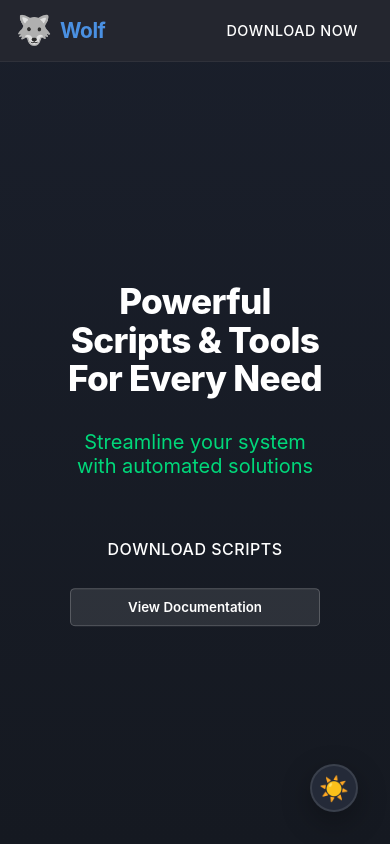
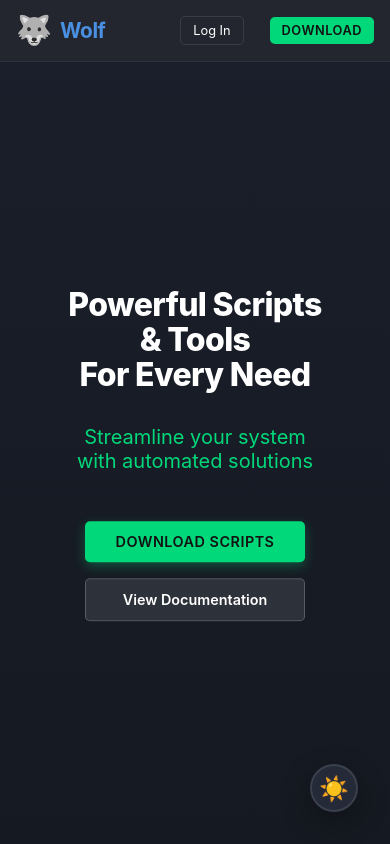
Before and after one commit to Zen0space/wolf-external, a React (Vite) app: page / in a window 390 px wide. Built offline with nearby package versions, Linux system fonts and the light colour scheme; no server answers.

Commit message:
fixing the button

```diff
--- a/src/App.css
+++ b/src/App.css
@@ -122,6 +122,41 @@ body {
   flex-shrink: 0;
 }
 
+.nav-actions .btn-login {
+  background: transparent;
+  color: var(--text-primary);
+  border: 1px solid var(--border-color);
+  border-radius: 5px;
+  padding: 8px 16px;
+  cursor: pointer;
+  transition: all 0.2s ease;
+  font-size: 0.9rem;
+}
+
+.nav-actions .btn-login:hover {
+  background-color: rgba(255, 255, 255, 0.05);
+}
+
+.nav-actions .btn-primary {
+  background-color: var(--btn-primary-bg);
+  color: var(--btn-primary-text);
+  font-weight: 600;
+  border: none;
+  border-radius: 5px;
+  padding: 8px 16px;
+  cursor: pointer;
+  transition: all 0.2s ease;
+  white-space: nowrap;
+  font-size: 0.9rem;
+}
+
+.nav-actions .btn-primary:hover {
+  background-color: transparent;
+  border: 2px solid var(--btn-primary-bg);
+  color: var(--btn-primary-bg);
+  padding: 6px 14px; /* Adjust for the border */
+}
+
 /* Welcome Section */
 .welcome-section {
   display: flex;
@@ -160,11 +195,53 @@ body {
   margin-bottom: 3rem;
 }
 
+/* CTA Buttons */
 .cta-buttons {
   display: flex;
   justify-content: center;
   gap: 1rem;
   margin-top: 2rem;
+  max-width: 450px;
+  margin-left: auto;
+  margin-right: auto;
+}
+
+.cta-buttons .btn-primary,
+.cta-buttons .btn-secondary {
+  width: 220px;
+  border-radius: 5px;
+  padding: 12px 16px;
+  cursor: pointer;
+  transition: all 0.2s ease;
+  white-space: nowrap;
+  font-size: 0.9rem;
+  font-weight: 600;
+}
+
+.cta-buttons .btn-primary {
+  background-color: var(--btn-primary-bg);
+  color: var(--btn-primary-text);
+  border: none;
+  box-shadow: 0 4px 12px rgba(0, 216, 122, 0.3);
+}
+
+.cta-buttons .btn-primary:hover {
+  background-color: transparent;
+  border: 2px solid var(--btn-primary-bg);
+  color: var(--btn-primary-bg);
+  transform: translateY(-2px);
+  padding: 10px 14px; /* Adjust for the border */
+}
+
+.cta-buttons .btn-secondary {
+  background-color: rgba(255, 255, 255, 0.1);
+  color: var(--text-primary);
+  border: 1px solid rgba(255, 255, 255, 0.2);
+}
+
+.cta-buttons .btn-secondary:hover {
+  background-color: rgba(255, 255, 255, 0.15);
+  transform: translateY(-2px);
 }
 
 /* Feature Section */
@@ -249,17 +326,14 @@ body {
     font-size: 2.5rem;
   }
 
+  .nav-actions .btn-login,
+  .nav-actions .btn-primary {
+    padding: 6px 12px;
+    font-size: 0.8rem;
+  }
+
   .features-grid {
     grid-template-columns: 1fr;
-  }
-
-  .nav-actions .btn-login {
-    display: none;
-  }
-
-  .nav-actions .btn-primary {
-    font-size: 0.9rem;
-    padding: 8px 16px;
   }
 
   .logo-text {
@@ -269,18 +343,53 @@ body {
 
 @media (max-width: 480px) {
   .welcome-content h1 {
-    font-size: 2.2rem;
+    font-size: 2rem;
   }
 
   .cta-buttons {
     flex-direction: column;
+    width: 100%;
     gap: 1rem;
-    width: 100%;
-    max-width: 250px;
+    max-width: 220px; /* Match button width on mobile */
     margin: 2rem auto 0;
   }
 
-  .cta-buttons button {
+  .cta-buttons .btn-primary,
+  .cta-buttons .btn-secondary {
     width: 100%;
   }
+
+  .cta-buttons .btn-primary:hover {
+    padding: 10px 14px; /* Adjust for border on hover */
+  }
+
+  .feature-card {
+    padding: 1.5rem;
+  }
 }
+
+/* Override theme.css styles with more specific selectors */
+.welcome-section .cta-buttons .btn-primary {
+  background-color: var(--btn-primary-bg);
+  color: var(--btn-primary-text);
+  width: 220px;
+  text-transform: uppercase;
+  letter-spacing: 0.5px;
+}
+
+.welcome-section .cta-buttons .btn-primary:hover {
+  background-color: transparent;
+  border: 2px solid var(--btn-primary-bg);
+  color: var(--btn-primary-bg);
+}
+
+.navbar .nav-actions .btn-primary {
+  background-color: var(--btn-primary-bg);
+  color: var(--btn-primary-text);
+}
+
+.navbar .nav-actions .btn-primary:hover {
+  background-color: transparent;
+  border: 2px solid var(--btn-primary-bg);
+  color: var(--btn-primary-bg);
+}
--- a/src/App.tsx
+++ b/src/App.tsx
@@ -35,7 +35,7 @@ const Navbar: FC = () => {
       </div>
       <div className="nav-actions">
         <button className="btn-login">Log In</button>
-        <button className="btn-primary">Download Now</button>
+        <button className="btn-primary">DOWNLOAD</button>
       </div>
     </nav>
   );
@@ -54,7 +54,7 @@ const WelcomeSection: FC = () => {
         <h1>Powerful Scripts & Tools<br />For Every Need</h1>
         <p className="subtitle">Streamline your system with automated solutions</p>
         <div className="cta-buttons">
-          <button className="btn-primary" onClick={handleDownloadClick}>Download Scripts</button>
+          <button className="btn-primary" onClick={handleDownloadClick}>DOWNLOAD SCRIPTS</button>
           <button className="btn-secondary">View Documentation</button>
         </div>
       </div>
```
